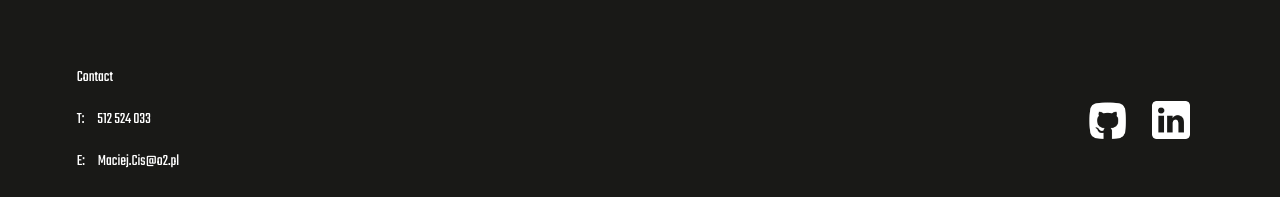
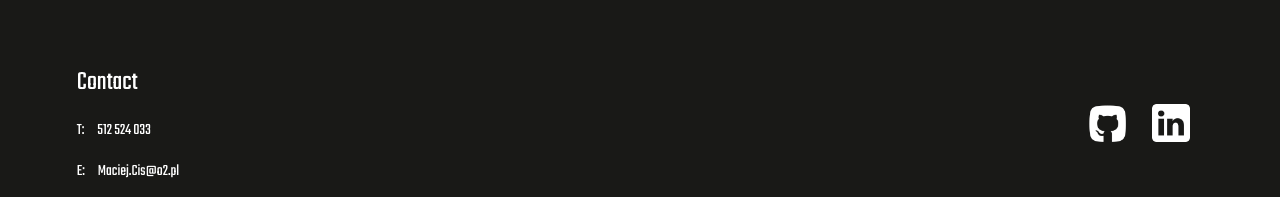
Before and after one commit to martiusx/portfolio-react, a React (Create React App) app: page / in a window 1280 px wide. Shown: the part 3073-3270 px from the top of the page. Built offline with nearby package versions, Linux system fonts and the light colour scheme; a web font is replaced by a local one.

Commit message:
added links, and styles changed

```diff
--- a/src/pages/home/homeFooter/homeFooterElements/HomeFooterContact.js
+++ b/src/pages/home/homeFooter/homeFooterElements/HomeFooterContact.js
@@ -14,8 +14,8 @@ const HomeFooterContact = function() {
                 </div>
             </div>
             <div className="footer__myProfiles">
-                <img src={gitHubIcon} alt="github link icon"></img>
-                <img src={linkedinIcon} alt="linkedin link"></img>
+                <a href="https://github.com/martiusx?tab=repositories" target='_blank'  rel="noreferrer"><img src={gitHubIcon} alt="github link icon"/></a>
+                <a href="https://www.linkedin.com/in/maciej-cis-519696251/" target='_blank'  rel="noreferrer"><img src={linkedinIcon} alt="linkedin link"/></a>
             </div>
         </>
     )
--- a/src/pages/home/homeFooter/homeFooterElements/scss/_homeFooterContact.scss
+++ b/src/pages/home/homeFooter/homeFooterElements/scss/_homeFooterContact.scss
@@ -17,6 +17,10 @@
     img {
         height: 3vw;
     }
+
+    h5 {
+        font-size: $font-size-text;
+    }
 }
 
 .footer__myProfiles {
```
